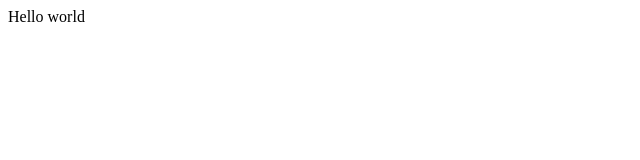
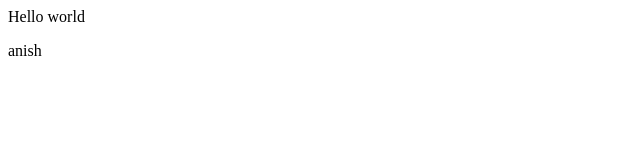
Before and after one commit to Anish7777777/Anish-code, a plain HTML site: page index.html in a window 1280 px wide. Shown: the full height of the page, 0-640 px from the left. Drawn offline with Linux system fonts and the light colour scheme.

Commit message:
add another paragraph

```diff
--- a/index.html
+++ b/index.html
@@ -1 +1,3 @@
 <p> Hello world</p>
+
+<p> anish</p>
```
